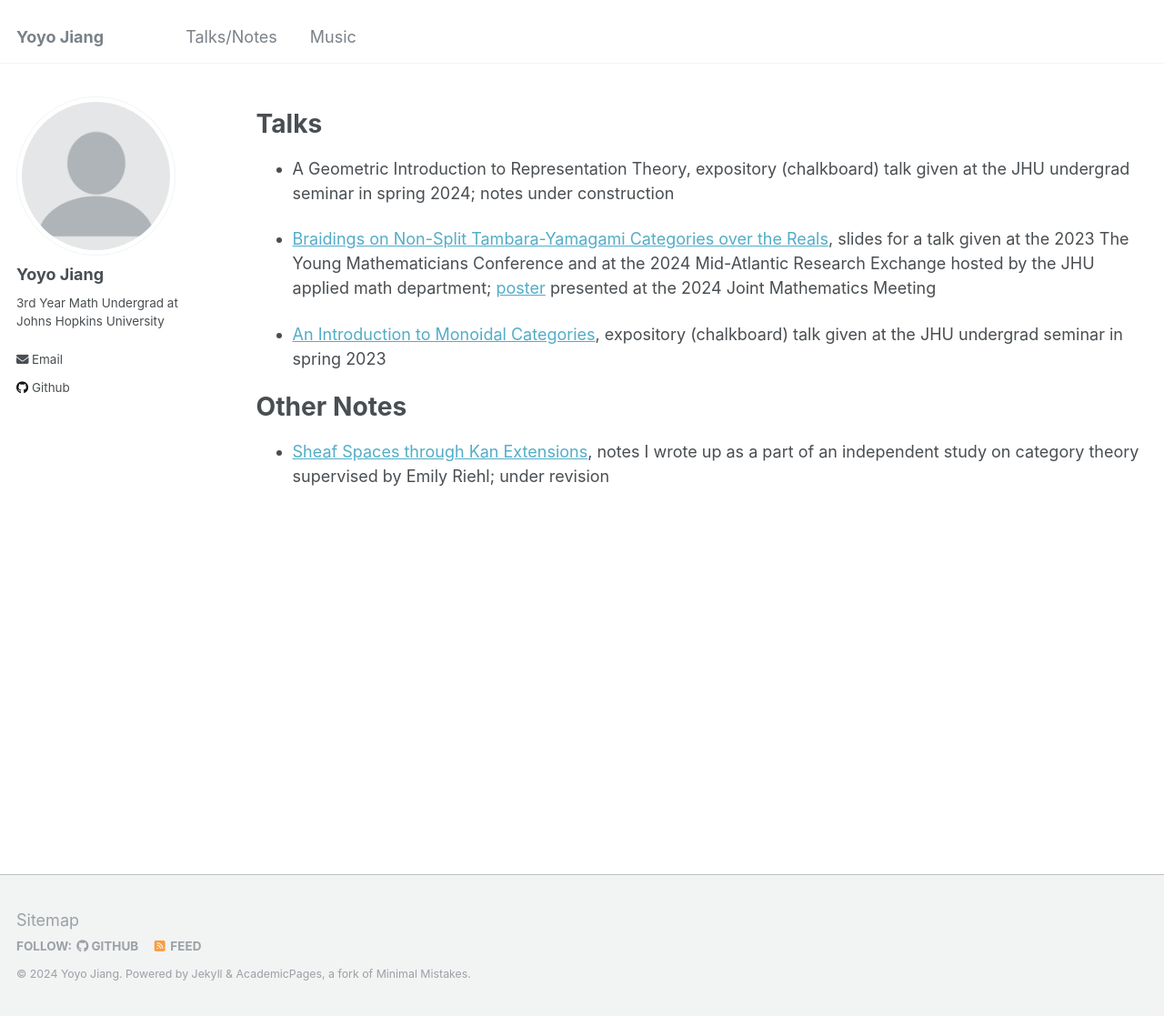
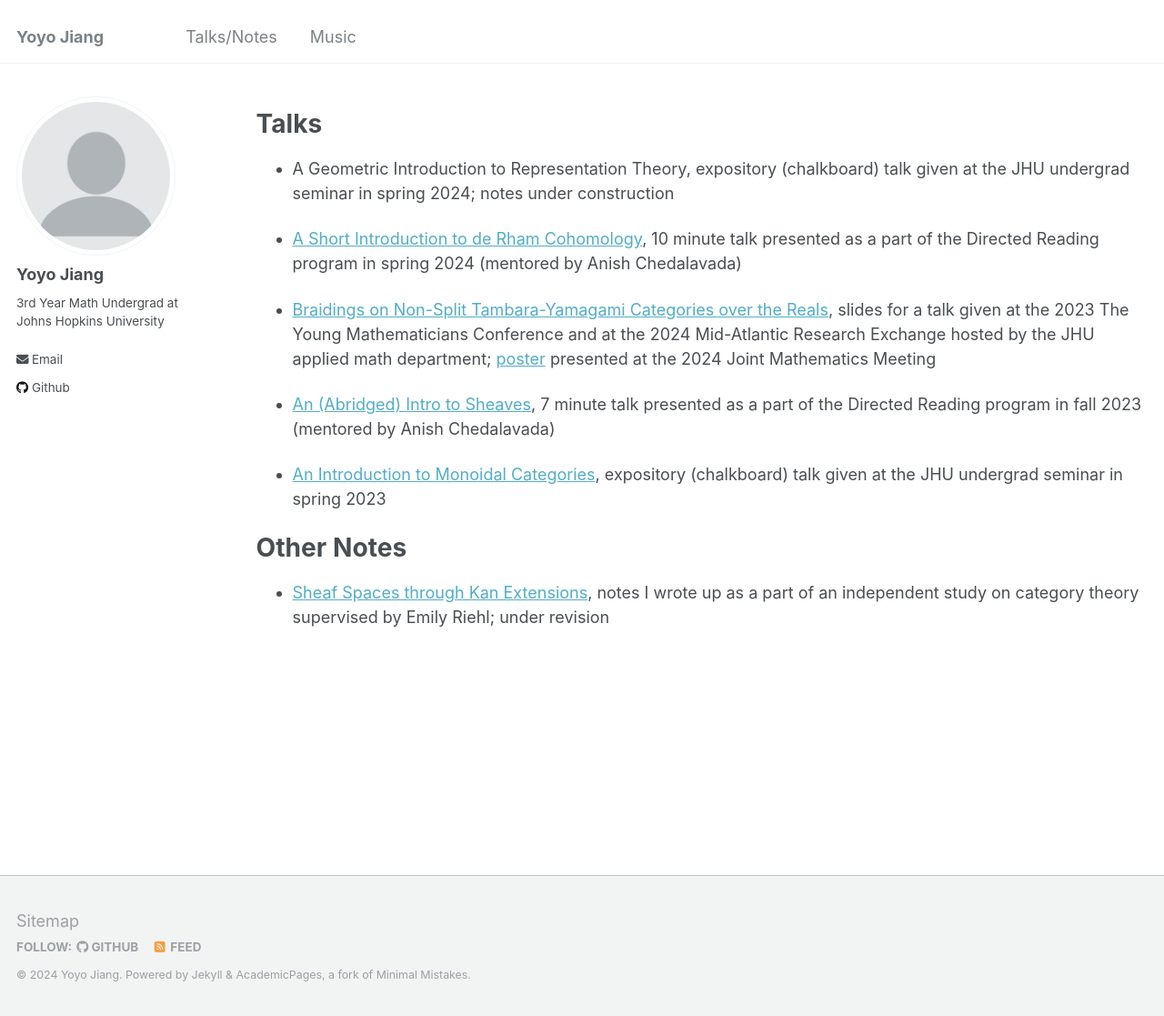
Before and after one commit to yjiang70/yjiang70.github.io, a Jekyll site: the page built from _pages/talks-notes.md, in a window 1280 px wide and 1117 px high. Shown: the whole window at 91% size. Built offline with Jekyll 4.4.1, drawn with Linux system fonts in a browser that asks for light colours.

Commit message:
small changes

```diff
--- a/_pages/talks-notes.md
+++ b/_pages/talks-notes.md
@@ -14,6 +14,10 @@ Talks
 expository (chalkboard) talk given at the JHU undergrad seminar in spring 2024;
 notes under construction
 
+* [A Short Introduction to de Rham Cohomology](/files/drp-de-rham.pdf),
+10 minute talk presented as a part of the Directed Reading program
+in spring 2024 (mentored by Anish Chedalavada)
+
 * [Braidings on Non-Split Tambara-Yamagami Categories over the Reals](/files/braidings-on-non-split-ty-matrx.pdf),
 slides for a talk given at the 2023
 The Young Mathematicians Conference
@@ -21,6 +25,10 @@ and at the 2024 Mid-Atlantic Research Exchange hosted by the
 JHU applied math department;
 [poster](/files/braidings-on-non-split-ty-poster.pdf) presented at the
 2024 Joint Mathematics Meeting
+
+* [An (Abridged) Intro to Sheaves](TODO),
+7 minute talk presented as a part of the Directed Reading program
+in fall 2023 (mentored by Anish Chedalavada)
 
 * [An Introduction to Monoidal Categories](/files/mon-cat-talk.pdf),
 expository (chalkboard) talk given at the JHU undergrad seminar in spring 2023
```
Also changed, not shown: _pages/about.md (+1 -2 lines), _pages/music.md (+1 -1 lines), 3 other files.
